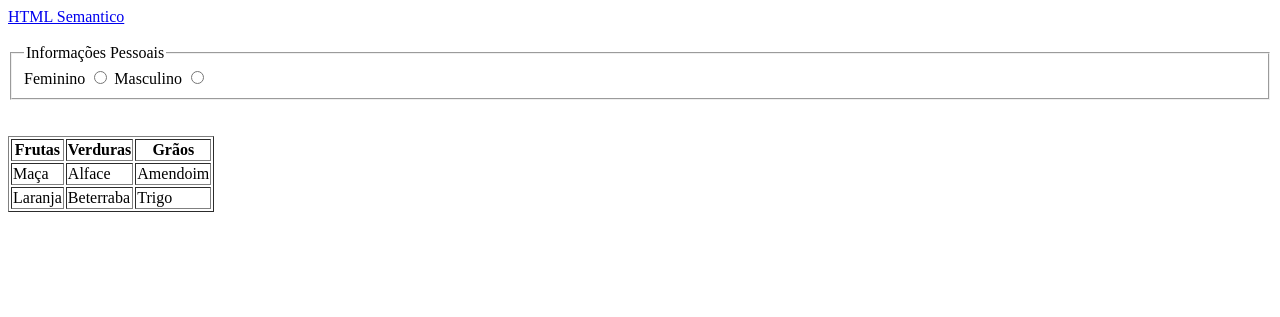
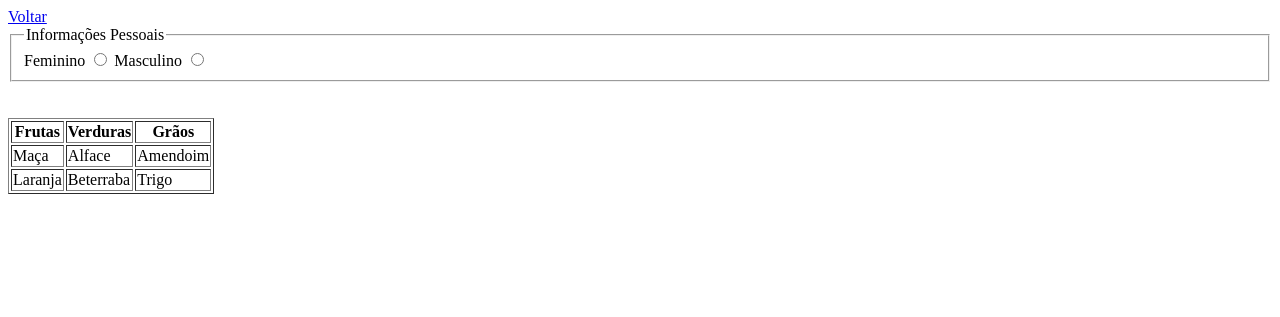
Before and after one commit to Kaue1609/pokedex-2.0, a plain HTML site: page aulas/aulas1a5.html in a window 1280 px wide. Shown: the top 317 px of the page. Drawn offline with Linux system fonts and the light colour scheme.

Commit message:
adição de link para voltar a página inicial(index)

```diff
--- a/aulas/aulas1a5.html
+++ b/aulas/aulas1a5.html
@@ -9,9 +9,7 @@
 
 <body>
 
-    <a href="semantica.html">HTML Semantico</a>
-
-    <br><br>
+    <a href="../index.html">Voltar</a>
 
     <form>
         <fieldset>
```
Also changed, not shown: aulas/aula10.html (+2 -0 lines), aulas/aula6.html (+2 -0 lines), aulas/aula9.html (+2 -0 lines), aulas/desafio1.html (+1 -1 lines).
